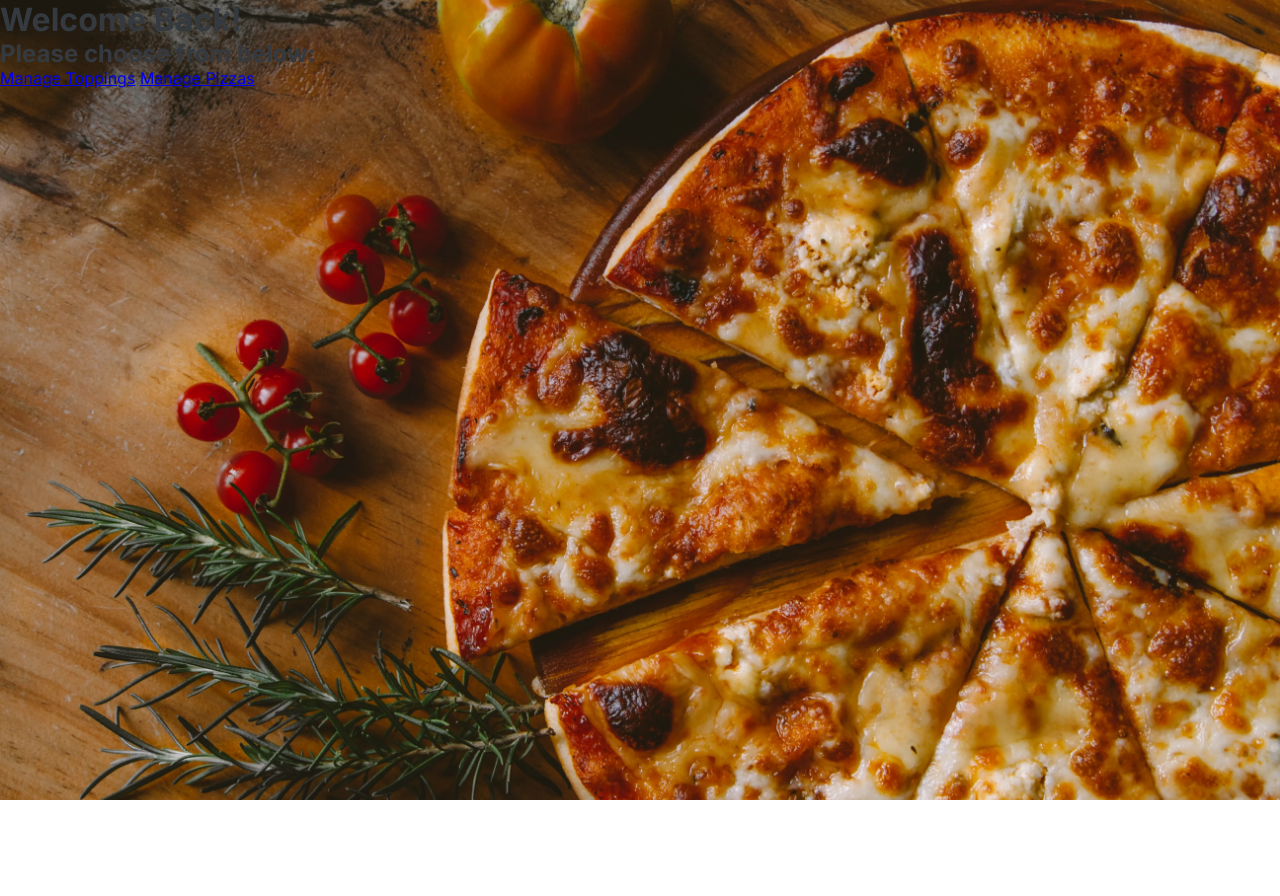
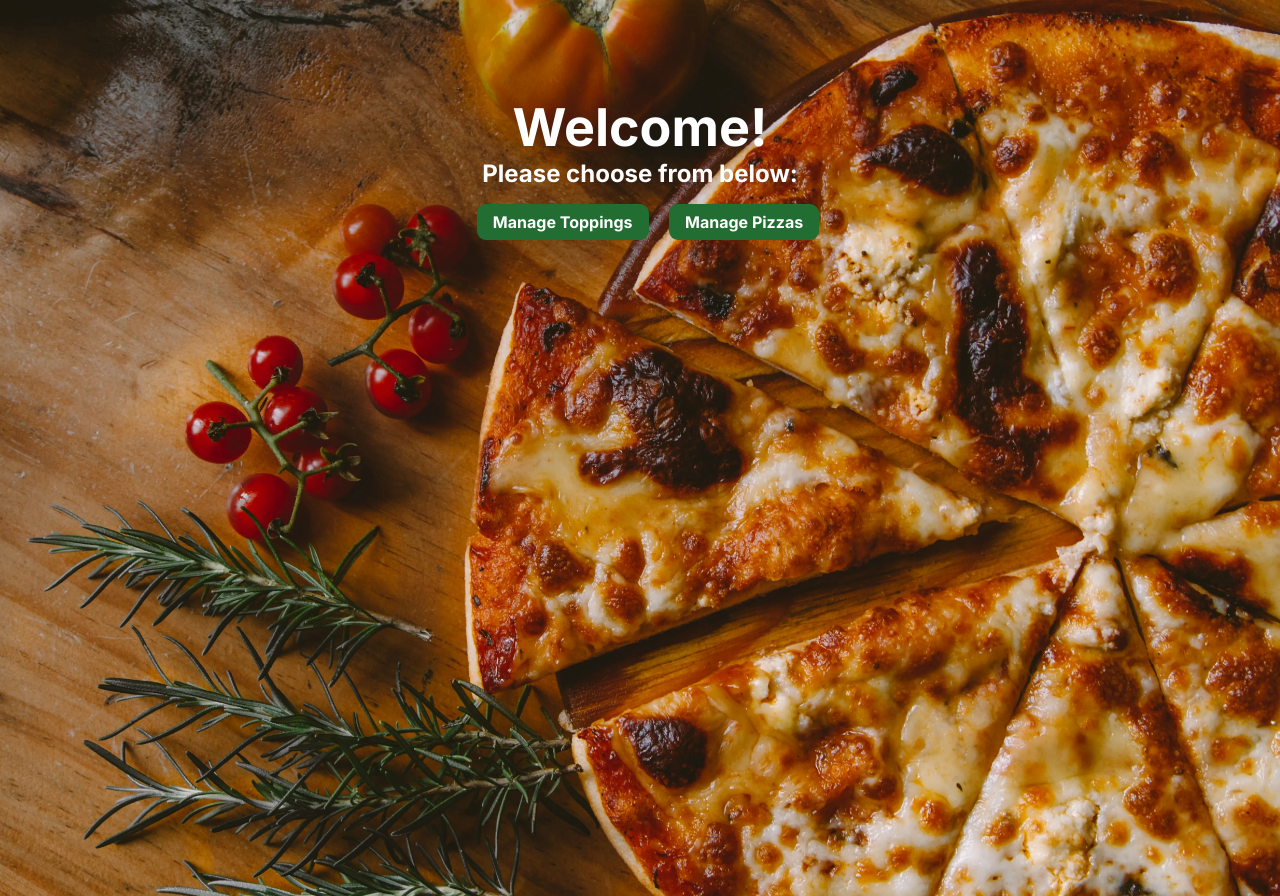
Before and after one commit to bsul24/pizza-creations, a plain HTML site: page index.html in a window 1280 px wide. Before the commit the page ends 800 px from the top, so only its background shows below. Drawn offline with Linux system fonts and the light colour scheme.

Commit message:
Update styling on index

```diff
--- a/index.html
+++ b/index.html
@@ -14,9 +14,11 @@
     <title>Pizza Creations</title>
   </head>
   <body>
-    <h1>Welcome Back!</h1>
-    <h2>Please choose from below:</h2>
-    <a href="./toppings.html">Manage Toppings</a>
-    <a href="./pizzas.html">Manage Pizzas</a>
+    <div class="main-container">
+      <h1>Welcome!</h1>
+      <h2>Please choose from below:</h2>
+      <a class="link-btn" href="./toppings.html">Manage Toppings</a>
+      <a class="link-btn" href="./pizzas.html">Manage Pizzas</a>
+    </div>
   </body>
 </html>
--- a/style.css
+++ b/style.css
@@ -42,6 +42,17 @@ button {
   max-width: 600px;
   margin: 80px auto 0;
   padding: 0 24px;
+}
+
+.main-container {
+  color: #fff;
+  max-width: 400px;
+  margin: 96px auto;
+  text-align: center;
+}
+
+.main-container h1 {
+  font-size: 52px;
 }
 
 .toppings-header {
```
Also changed, not shown: 1 other file.
